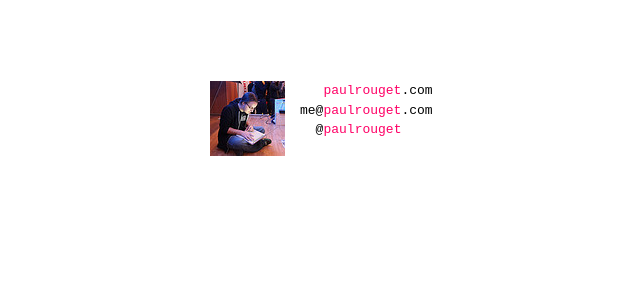
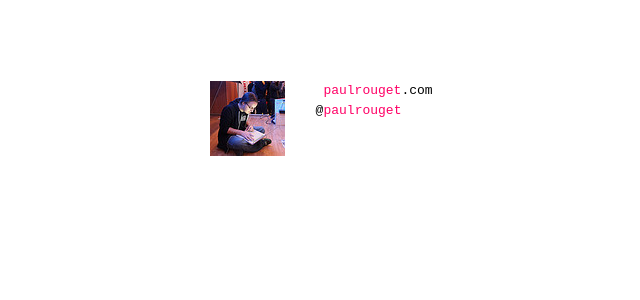
Before and after one commit to paulrouget/paulrouget.github.com, a Jekyll site: the page s/contact.html, which Jekyll copies as it is, in a window 1280 px wide. Shown: the top 300 px of the page, without its empty margins (130-770 px from the left). Built offline with Jekyll 4.4.1, drawn with Linux system fonts in a browser that asks for light colours.

Commit message:
removed my email address

```diff
--- a/s/contact.html
+++ b/s/contact.html
@@ -23,7 +23,6 @@
 
 <article>
 <pre>   <a href="http://paulrouget.com"><span class="pr">paulrouget</span>.com</a>
-<a href="mailto:me@paulrouget.com">me@<span class="pr">paulrouget</span>.com</a>
   <a href="http://twitter.com/paulrouget">@<span class="pr">paulrouget</span></a>
 </pre>
 </article>
```
